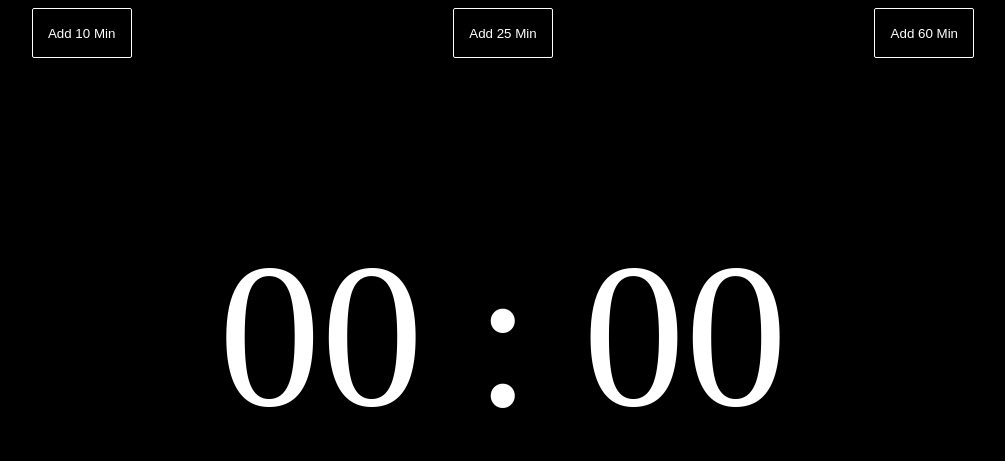
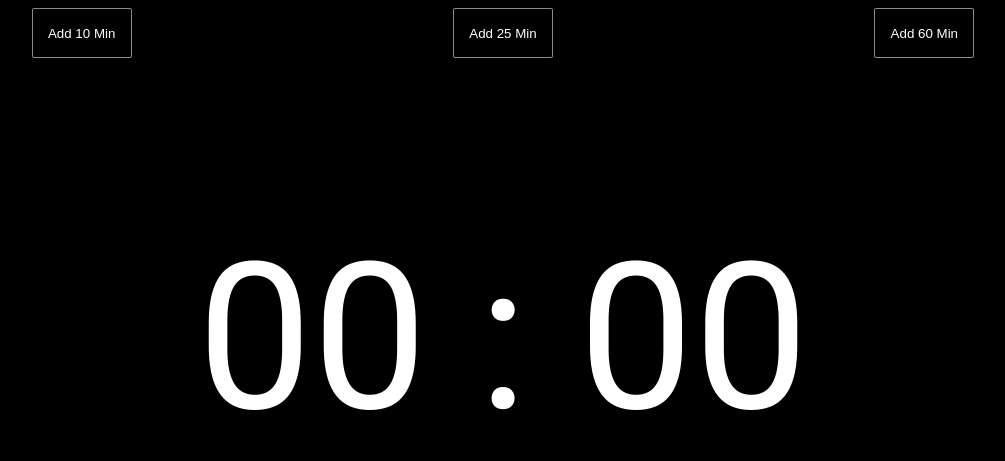
Before and after one commit to moulibrota-das/Pomodoro-Timer, a plain HTML site: page index.html in a window 1280 px wide. Shown: the whole page, without its empty margins (137-1142 px from the left). Drawn offline with Linux system fonts and the light colour scheme.

Commit message:
changed the font style

```diff
--- a/app.css
+++ b/app.css
@@ -1,5 +1,6 @@
 body{
     background-color: black;
+    font-family: 'Roboto', sans-serif;
     color: white;
 }
 .container{
@@ -22,7 +23,7 @@ button{
     width: 100px;
     height: 50px;
     cursor: pointer;
-    border-color: white;
+    border-color: rgba(255, 255, 255, 0.541);
     background-color: black;
     color: white;
     border-style: solid;
--- a/index.html
+++ b/index.html
@@ -6,6 +6,9 @@
     <meta name="viewport" content="width=device-width, initial-scale=1.0">
     <title>Pomodoro Timer</title>
     <link rel="shortcut icon" href="#" />
+    <link rel="preconnect" href="https://fonts.googleapis.com">
+    <link rel="preconnect" href="https://fonts.gstatic.com" crossorigin>
+    <link href="https://fonts.googleapis.com/css2?family=Roboto&display=swap" rel="stylesheet">
     <link rel="stylesheet" href="app.css">
 </head>
 <body>
```
